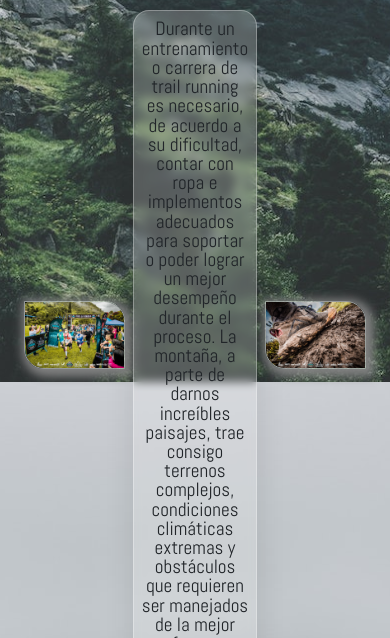
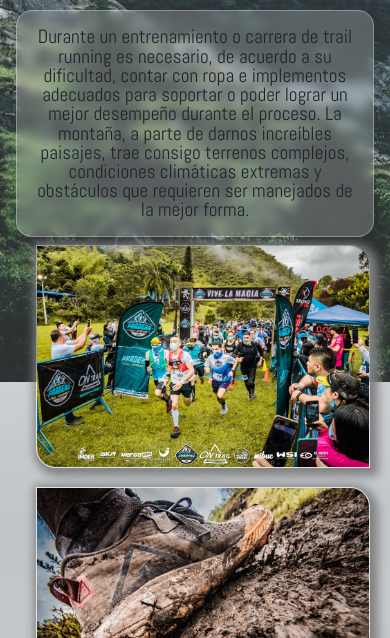
Before and after one commit to Nath-Maya/proyecto-DesarrolloWeb, a website: page section-implementos.html in a window 390 px wide. Shown: the part 462-1100 px from the top of the page. Drawn offline with nearby package versions, Linux system fonts and the light colour scheme.

Commit message:
Responsive grid boostrap - implementos

```diff
--- a/section-implementos.html
+++ b/section-implementos.html
@@ -64,16 +64,16 @@
 <h1 class="title-principal">Implementos Deportivos</h1>
 <section class="implement-container">
     <div class="row implement-descripcion d-flex align-items-center justify-content-center">
-        <div class="col">
-            <img src="/img/carrera.jpeg" alt="Carrera de trail running" class="implement-img">
-        </div>
-        <div class="col implement-text">
+        <div class="col-lg-4 implement-text col-md-12">
             <p>
                 Durante un entrenamiento o carrera de trail running es necesario, de acuerdo a su dificultad, contar con ropa e implementos adecuados para soportar o poder lograr un mejor desempeño durante el proceso. La montaña, a parte de darnos increíbles paisajes, trae consigo terrenos complejos, condiciones climáticas extremas y obstáculos que requieren ser manejados de la mejor forma.
             </p>
         </div>
-        <div class="col">
-            <img src="/img/terreno.jpeg" alt="Terreno con barro" class="implement-img">
+        <div class="col-lg-4 col-md-6">
+            <img src="/img/carrera.jpeg" alt="Carrera de trail running" class="implement-img m-2">
+        </div>
+        <div class="col-lg-4 col-md-6">
+            <img src="/img/terreno.jpeg" alt="Terreno con barro" class="implement-img m-2">
         </div>
     </div>
 <!-- !REFERENCIAS CARDS-->
```
Also changed, not shown: css/implementos.css (line endings or trailing spaces).
